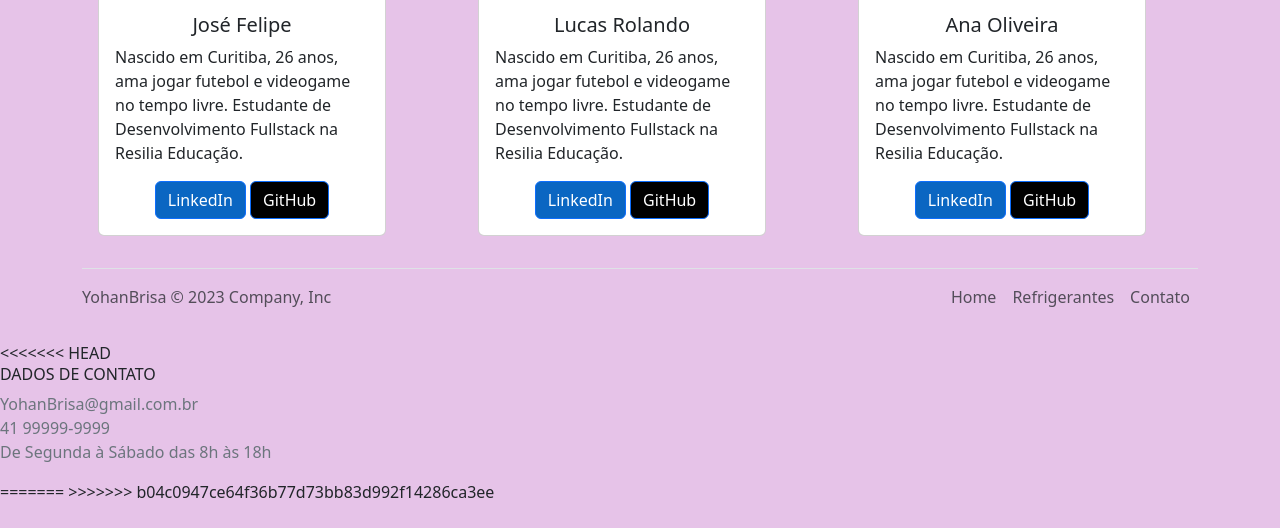
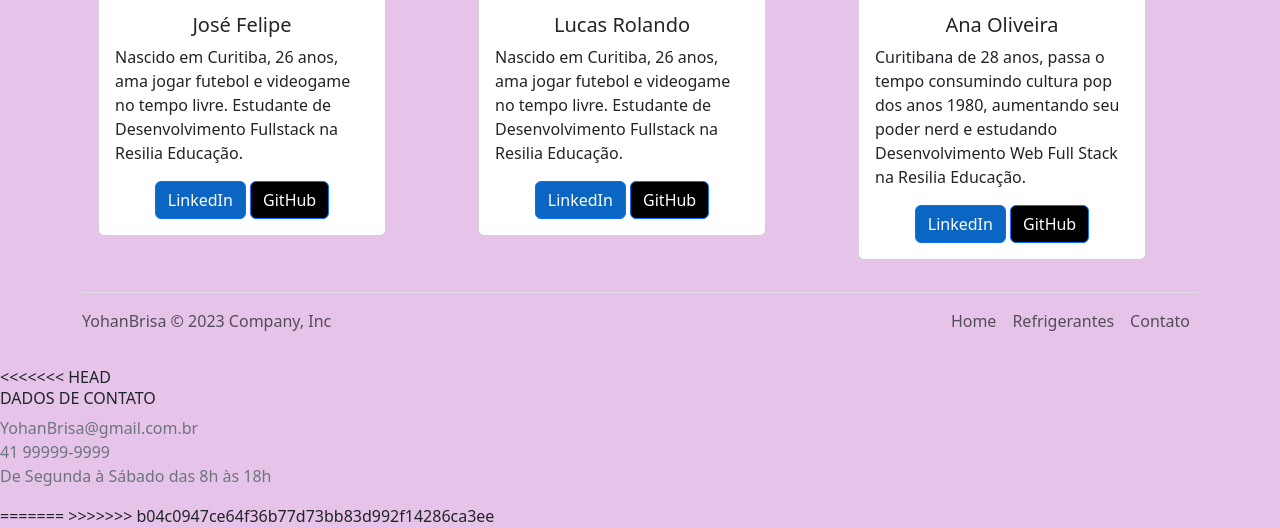
Before and after one commit to lucasrls98/YohanBrisa-Resilia, a plain HTML site: page src/pages/contato.html in a window 1280 px wide. Shown: the part 1013-1541 px from the top of the page. Before the commit the page ends 1517 px from the top, so only its background shows below. Drawn offline with nearby package versions, Linux system fonts and the light colour scheme.

Commit message:
Alterando descrição em contato.html

```diff
--- a/src/pages/contato.html
+++ b/src/pages/contato.html
@@ -164,9 +164,7 @@
               <div class="card-body">
                 <h5 class="card-title">Ana Oliveira</h5>
                 <p class="card-text text-start">
-                  Nascido em Curitiba, 26 anos, ama jogar futebol e videogame no
-                  tempo livre. Estudante de Desenvolvimento Fullstack na Resilia
-                  Educação.
+                        Curitibana de 28 anos, passa o tempo consumindo cultura pop dos anos 1980, aumentando seu poder nerd e estudando Desenvolvimento Web Full Stack na Resilia Educação.
                 </p>
                 <a href="#" class="contato-linkedin btn btn-primary">LinkedIn</a>
                 <a href="#" class="contato-github btn btn-primary">GitHub</a>
```
